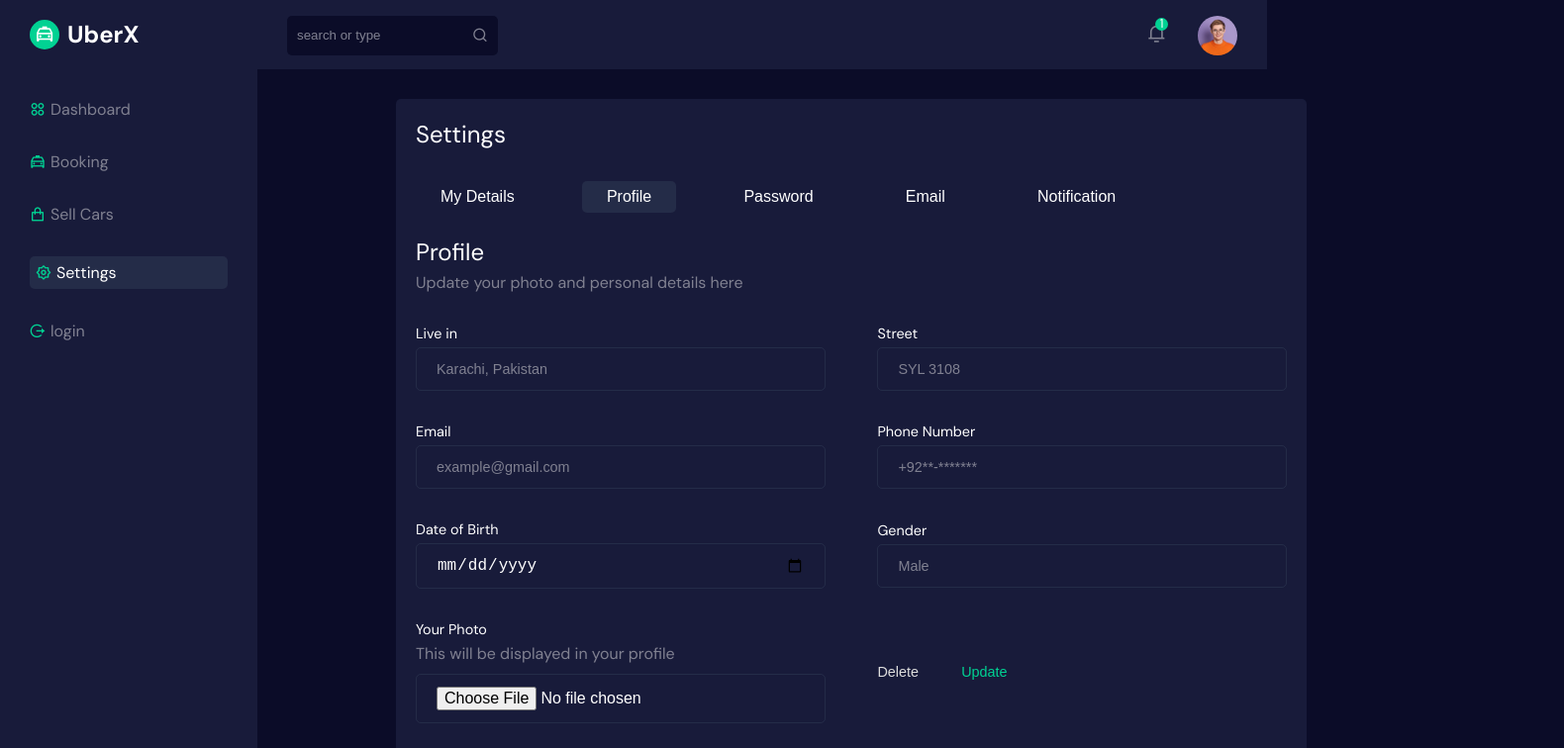
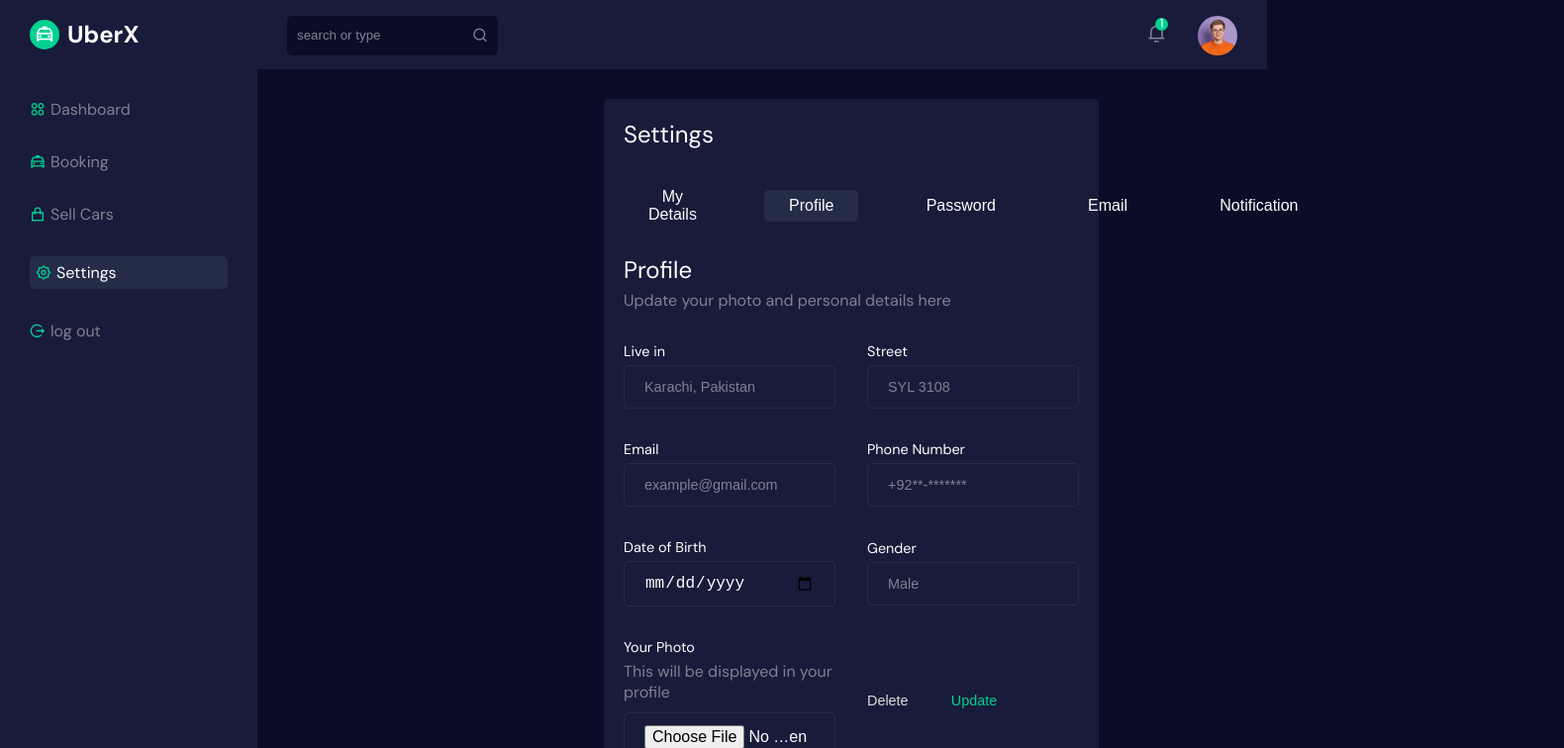
Before and after one commit to iusmansyed/Admin-panel, a React (Create React App) app: page /settings in a window 1280 px wide. Shown: the top 756 px of the page at 99% size, 1580 px wide, since content can reach past the window. Built offline with nearby package versions, Linux system fonts and the light colour scheme.

Commit message:
admin panel

```diff
--- a/src/Component/Form/Login.jsx
+++ b/src/Component/Form/Login.jsx
@@ -1,5 +1,5 @@
 import React from "react";
-import "../../styles/settings.css";
+import "./form.css"
 import { useState } from "react";
 import { useNavigate } from "react-router-dom";
 import { ToastContainer, toast } from "react-toastify";
--- a/src/Component/Form/form.css
+++ b/src/Component/Form/form.css
@@ -0,0 +1,160 @@
+*{
+    margin: 0;
+    padding: 0;
+  }
+  .settings {
+      margin-top: 100px;
+      padding: 0px 100px;
+      padding-bottom: 50px;
+      width: 80pc;
+      /* height: 200vh; */
+      margin-left: 300px;
+
+    }
+
+    .settings__wrapper {
+      padding: 20px;
+      border-radius: 5px;
+      background: var(--primary-color);
+
+    }
+
+    .settings__title {
+      color: var(--heading-color);
+      font-weight: 500;
+      margin-bottom: 2rem;
+    }
+
+    .settings__top {
+      display: flex;
+      align-items: center;
+      column-gap: 2.7rem;
+      margin-bottom: 1.5rem;
+    }
+
+    .setting__btn {
+      border: none;
+      border: none;
+      padding: 7px 25px;
+      background: transparent;
+      border-radius: 5px;
+      color: var(--heading-color);
+      font-size: 1rem;
+      cursor: pointer;
+    }
+
+    .active__btn {
+      background: #b7ffe913;
+    }
+
+    .profile__title {
+      color: var(--heading-color);
+      font-weight: 500;
+      margin-bottom: 5px;
+    }
+
+    .profile__desc {
+      color: var(--small-text-color);
+      margin-bottom: 2rem;
+    }
+
+   label {
+      color: var(--heading-color);
+      margin-bottom: 5px;
+      font-size: 0.9rem;
+    }
+
+    .form__group div {
+      display: flex;
+      flex-direction: column;
+      width: 47%;
+    }
+
+    .form__group {
+      display: flex;
+      align-items: center;
+      justify-content: space-between;
+      column-gap: 2rem;
+      margin-bottom: 2rem;
+    }
+
+    .form__group div input {
+      width: 100%;
+      padding: 12px 20px;
+      border-radius: 5px;
+      background: transparent;
+      border: 1px solid #b7ffe913;
+      color: var(--heading-color);
+      font-size: 1rem;
+    }
+
+    .form__group div input::placeholder {
+      color: var(--small-text-color);
+      font-size: 0.9rem;
+    }
+
+    .form__group div input:focus {
+      outline: none;
+    }
+
+    .profile-img__desc {
+      color: var(--small-text-color);
+      margin-bottom: 10px;
+    }
+
+    .profile__img-btns {
+      display: flex;
+      flex-direction: row !important;
+      column-gap: 2.7rem;
+    }
+
+    .dlt__btn,
+    .update__btn {
+      border: none;
+      outline: none;
+      /* background: transparent; */
+      color: #ddd;
+      font-size: 0.9rem;
+      cursor: pointer;
+    }
+
+    .update__btn {
+      color: var(--secondary-color);
+    }
+  @media only screen and (max-width:1130px) {
+    .settings__wrapper{
+      margin-left: -100px;
+    }
+  }
+  @media only screen and (max-width:850px) {
+    .settings__wrapper{
+      margin-left: -200px;
+    }
+  }
+  @media only screen and (max-width:720px) {
+    .settings__wrapper{
+      margin-left: -290px;
+    }
+  }
+  @media only screen and (max-width:620px) {
+    .settings__wrapper{
+      margin-left: -350px;
+    }
+    .update__btn{
+        position: relative;
+        right: 400px;
+    }
+  }
+  @media only screen and (max-width:551px) {
+    .settings__wrapper{
+      margin-left: -350px;
+    }
+    .update__btn{
+        position: relative;
+        right: 400px;
+    }
+    .details__form{
+        width: 100px;
+        /* border: 1px solid red; */
+    }
+  }
--- a/src/assets/Dummydata/navLinks.js
+++ b/src/assets/Dummydata/navLinks.js
@@ -22,7 +22,7 @@ const navLinks = [
   {
     path: "/",
     icon: "ri-logout-circle-r-line",
-    display:"login"
+    display:"log out"
   },
 ];
 
--- a/src/styles/settings.css
+++ b/src/styles/settings.css
@@ -120,6 +120,26 @@
   .update__btn {
     color: var(--secondary-color);
   }
+  @media only screen and (max-width:1430px){
+    .settings__top  {
+      display: grid;
+      grid-gap:2px;
+
+    }
+    .settings__wrapper{
+      width: 500px;
+      margin-left: 210px;
+    }
+    .settings{
+      margin-left: -300px;
+    }
+  }
+  @media only screen and (max-width:500px){
+    .settings__wrapper{
+      margin-left: -8px;
+      width: 92.5%;
+    }
+  }
   @media only screen and (max-width:576px){
     .settings__top  {
       display: grid;
```
Also changed, not shown: 1 other file (tests, documents, lock files or other folders).
